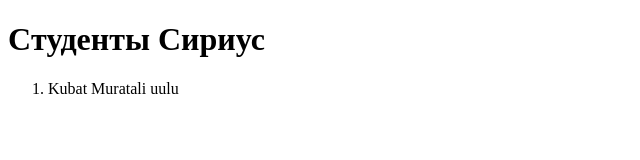
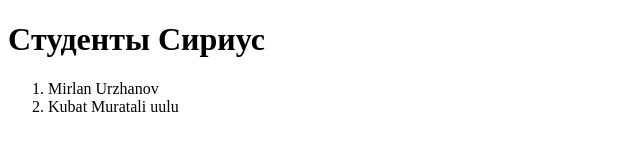
Before and after one commit to zhanybekovich/sirius, a plain HTML site: page index.html in a window 1280 px wide. Shown: the whole page, without its empty margins (0-640 px from the left). Drawn offline with Linux system fonts and the light colour scheme.

Commit message:
Add Mirlan in index'

```diff
--- a/index.html
+++ b/index.html
@@ -1,5 +1,6 @@
 <!DOCTYPE html>
 <html lang="en">
+
 <head>
   <meta charset="UTF-8" />
   <meta http-equiv="X-UA-Compatible" content="IE=edge" />
@@ -10,7 +11,9 @@
 <body>
   <h1>Cтуденты Сириус</h1>
   <ol>
+    <li>Mirlan Urzhanov</li>
     <li>Kubat Muratali uulu</li>
   </ol>
 </body>
+
 </html>
```
Lines whose indentation alone changed are shown as unchanged.
